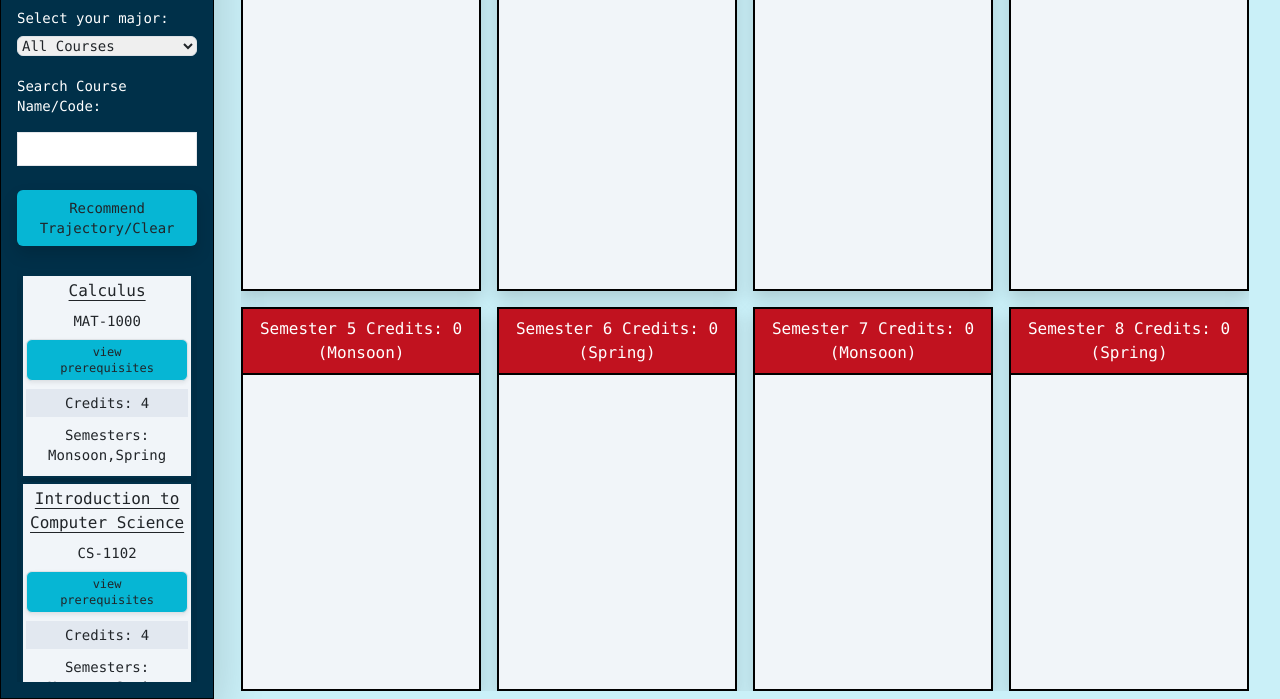
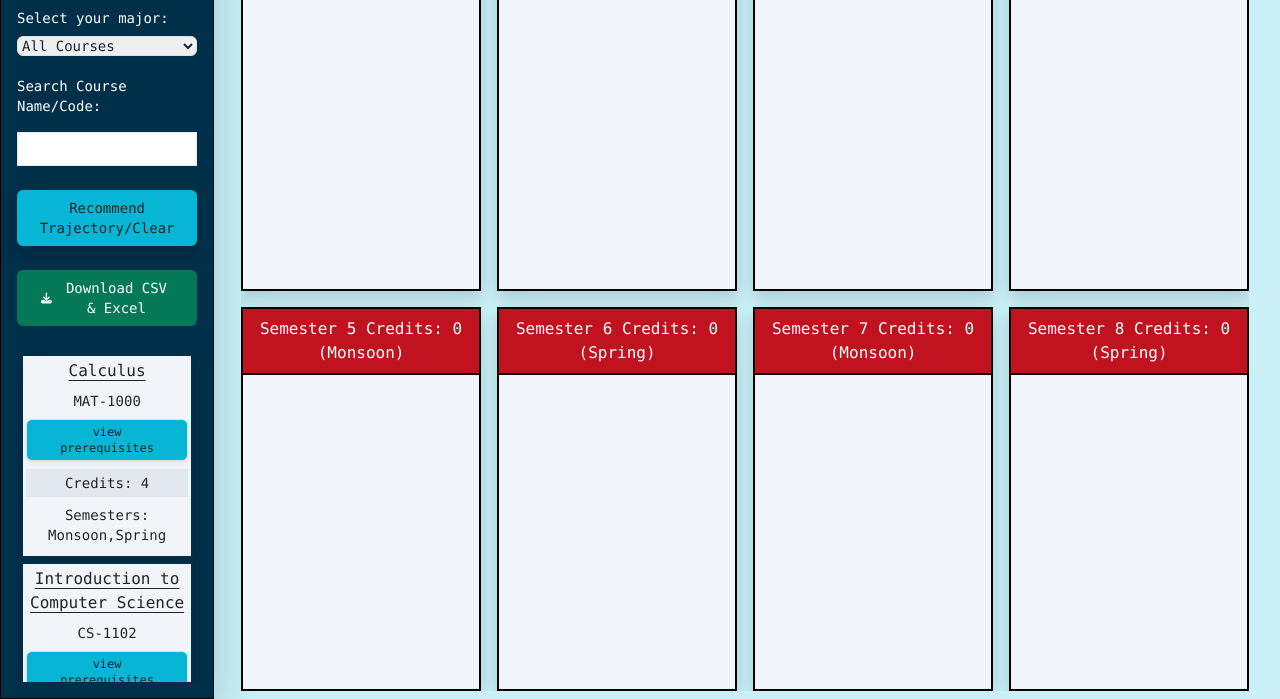
Before and after one commit to ashokatechmin/CourseTrajectory, a plain HTML site: page index.html in a window 1280 px wide. Shown: the part 101-800 px from the top of the page. Drawn offline with nearby package versions, Linux system fonts and the light colour scheme.

Commit message:
add feature CSV & Excel download

```diff
--- a/courses/courses.json
+++ b/courses/courses.json
@@ -35,7 +35,7 @@
   "name": "Linear Algebra",
   "code": ["MAT-1001"],
   "pre_reqs": ["Calculus"],
-  "semester": "Monsoon",
+  "semester": "Monsoon, Spring",
   "sem_no": 3,
   "credits": 4
   },
--- a/courses/cs_maj.json
+++ b/courses/cs_maj.json
@@ -35,7 +35,7 @@
     "name": "Linear Algebra",
     "code": ["MAT-1001"],
     "pre_reqs": ["Calculus"],
-    "semester": "Monsoon",
+    "semester": "Monsoon, Spring",
     "sem_no": 3,
     "credits": 4
     },
--- a/courses/cs_major_math_crypt.json
+++ b/courses/cs_major_math_crypt.json
@@ -83,7 +83,7 @@
         "name": "Linear Algebra",
         "code": ["MAT-1001","CS-2210"],
         "pre_reqs": ["Calculus"],
-        "semester": "Monsoon",
+        "semester": "Monsoon, Spring",
         "sem_no": 3,
         "credits": 4
     },
--- a/courses/cs_major_math_ml.json
+++ b/courses/cs_major_math_ml.json
@@ -83,7 +83,7 @@
             "name": "Linear Algebra",
             "code": ["MAT-1001","CS-2210"],
             "pre_reqs": ["Calculus"],
-            "semester": "Monsoon",
+            "semester": "Monsoon, Spring",
             "sem_no": 3,
             "credits": 4
         },
--- a/index.html
+++ b/index.html
@@ -61,7 +61,13 @@
                         <input type="text" class="border-[1px] py-1 px-2 w-full mt-3 mb-3" onkeyup="updateCourses()" id="courseQuery"/>
                         <button onclick="rec_courses()" class="font-mono text-sm mt-2 mb-4 px-1 py-2 bg-cyan-500 rounded-md shadow hover:bg-cyan-600">
                             Recommend Trajectory/Clear
-                          </button>
+                        </button>
+                        <button class="font-mono text-sm px-4 py-2 mb-4 bg-emerald-700 text-white rounded-md flex items-center justify-center" onclick="downloadCSV()">
+                            <svg xmlns="http://www.w3.org/2000/svg" width="16" height="16" fill="currentColor" aria-label="download" viewBox="0 0 512 512">
+                              <path d="M288 32c0-17.7-14.3-32-32-32s-32 14.3-32 32V274.7l-73.4-73.4c-12.5-12.5-32.8-12.5-45.3 0s-12.5 32.8 0 45.3l128 128c12.5 12.5 32.8 12.5 45.3 0l128-128c12.5-12.5 12.5-32.8 0-45.3s-32.8-12.5-45.3 0L288 274.7V32zM64 352c-35.3 0-64 28.7-64 64v32c0 35.3 28.7 64 64 64H448c35.3 0 64-28.7 64-64V416c0-35.3-28.7-64-64-64H346.5l-45.3 45.3c-25 25-65.5 25-90.5 0L165.5 352H64zM432 456c-13.3 0-24-10.7-24-24s10.7-24 24-24s24 10.7 24 24s-10.7 24-24 24z"></path>
+                            </svg>
+                            <span class="ml-2">Download CSV & Excel</span>
+                        </button>
                     </div>
                     <div id="courseContainer" class="overflow-y-scroll" ondrop="drop(event)"
                         ondragover="allowDrop(event)" droppable="true">
--- a/static/index.js
+++ b/static/index.js
@@ -3,7 +3,7 @@ let chosenCourses = {};
 let tempChosenCourses = {};
 let ogPath = 'default';
 const semName = ["Monsoon","Spring"];
-const doubleSemCourses = ["Calculus","Introduction to Computer Science","Computer Organisation and Systems","Probability and Statistics"];
+const doubleSemCourses = ["Calculus","Introduction to Computer Science","Computer Organisation and Systems","Probability and Statistics","Linear Algebra"];
 
 const getCourseData = async (query,path,exec) => {
   if (path===ogPath && mainCourseData && !exec) {
@@ -192,7 +192,7 @@ function drop(ev) {
       }
     }else{
 
-      alert('course: '+courseName+' not offered in '+semName[(sem-1)%2]);
+      alert('course: '+courseName+'is not offered in '+semName[(sem-1)%2]);
     }
   }else{
     alert(`Only Calculus and FC's are allowed in Semester 1`);
@@ -375,3 +375,43 @@ function rec_courses(){
     }
   }
 };
+
+function downloadCSV() {
+  let csvContent = '';
+  const semesterKeys = Object.keys(chosenCourses);
+
+  csvContent += semesterKeys.map(key => `Semester ${key}`).join(',') + '\n';
+
+  const maxCourses = Math.max(...semesterKeys.map(key => chosenCourses[key].length));
+
+  for (let i = 0; i < maxCourses; i++) {
+    semesterKeys.forEach((key, index) => {
+      csvContent += (i < chosenCourses[key].length) ? `${chosenCourses[key][i]}` : '';
+      csvContent += (index !== semesterKeys.length - 1) ? ',' : '\n';
+    });
+  }
+
+  const csvBlob = new Blob([csvContent], { type: 'text/csv;charset=utf-8;' });
+  const csvUrl = URL.createObjectURL(csvBlob);
+
+  const csvLink = document.createElement('a');
+  csvLink.href = csvUrl;
+  csvLink.setAttribute('download', 'courses.csv');
+  document.body.appendChild(csvLink);
+  csvLink.click();
+
+  let xlsxContent = 'sep=,\r\n';
+  const rows = csvContent.split('\n').map(row => row.split(','));
+  rows.forEach(row => {
+    xlsxContent += row.map(cell => `"${cell}"`).join(',') + '\r\n';
+  });
+
+  const xlsxBlob = new Blob([xlsxContent], { type: 'application/vnd.openxmlformats-officedocument.spreadsheetml.sheet' });
+  const xlsxUrl = URL.createObjectURL(xlsxBlob);
+
+  const xlsxLink = document.createElement('a');
+  xlsxLink.href = xlsxUrl;
+  xlsxLink.setAttribute('download', 'courses.xlsx');
+  document.body.appendChild(xlsxLink);
+  xlsxLink.click();
+}
```
Also changed, not shown: 2 other files.
